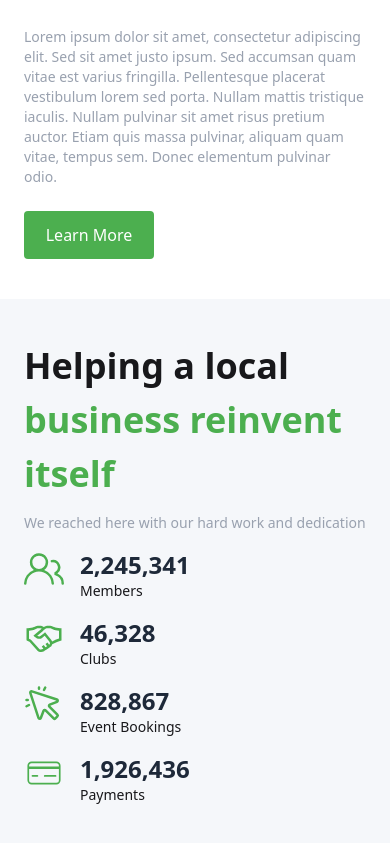
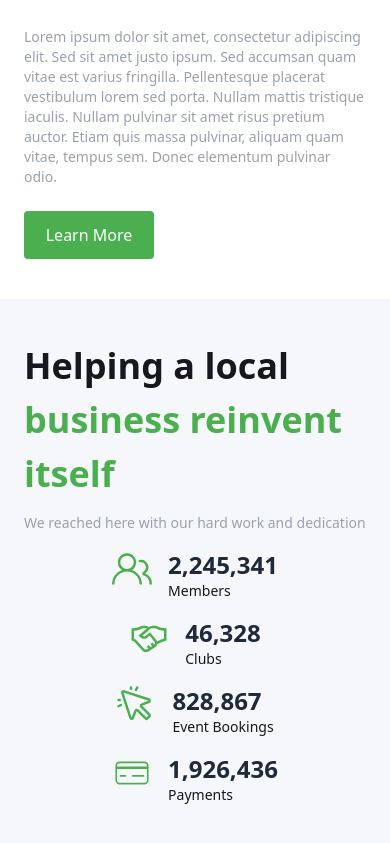
Before and after one commit to AymanSdq/Nexcent, a React (Vite) app: page / in a window 390 px wide. Shown: the part 3069-3912 px from the top of the page. Built offline with nearby package versions, Linux system fonts and the light colour scheme.

Commit message:
Help Responsive!

```diff
--- a/src/components/Helping.tsx
+++ b/src/components/Helping.tsx
@@ -9,7 +9,7 @@ import { CiCreditCard1 } from "react-icons/ci";
 
 const Helping = () => {
     return (
-        <section className="bg-[#F5F7FA] w-full py-10 md:px-[144px] px-6 md:flex-row flex-col flex justify-center items-center">
+        <section className="bg-[#F5F7FA] w-full py-10 2xl:px-[144px] px-6 md:flex-row flex-col flex justify-center items-center">
             <div className="md:w-1/2  w-full flex flex-col gap-3">
                 <h1 className="text-[36px] font-semibold ">Helping a local <br /> <span className="text-[#4CAF4F]">business reinvent itself</span></h1>
                 <p className="text-sm text-gray-400">We reached here with our hard work and dedication</p>
@@ -19,7 +19,7 @@ const Helping = () => {
                 <div className="w-full max-md:gap-4 flex-col md:flex-row flex">
                     {/* Left section */}
                     {/* Click */}
-                    <div className="md:w-1/2 w-full flex gap-4">
+                    <div className="md:w-1/2 w-full max-md:justify-center flex gap-4">
                         <div className="">
                             <GoPeople className="text-[#4CAF4F] text-[40px]" />
                         </div>
@@ -33,7 +33,7 @@ const Helping = () => {
                         </div>
                     </div>
                     {/* Right sections */}
-                    <div className="md:w-1/2 w-full  flex gap-4">
+                    <div className="md:w-1/2 w-full max-md:justify-center  flex gap-4">
                         <div className="">
                             <LiaHandshakeSolid className="text-[#4CAF4F] text-[40px]" />
                         </div>
@@ -52,7 +52,7 @@ const Helping = () => {
                 <div className="w-full max-md:gap-4 flex-col md:flex-row flex">
                     {/* Left section */}
                     {/* Click */}
-                    <div className="md:w-1/2 w-full  flex gap-4">
+                    <div className="md:w-1/2 w-full max-md:justify-center  flex gap-4">
                         <div className="">
                             <PiCursorClick className="text-[#4CAF4F] text-[40px]" />
                         </div>
@@ -66,7 +66,7 @@ const Helping = () => {
                         </div>
                     </div>
                     {/* Right sections */}
-                    <div className="md:w-1/2 w-full flex gap-4">
+                    <div className="md:w-1/2 w-full max-md:justify-center flex gap-4">
                         <div className="">
                             <CiCreditCard1 className="text-[#4CAF4F] text-[40px]" />
                         </div>
```
